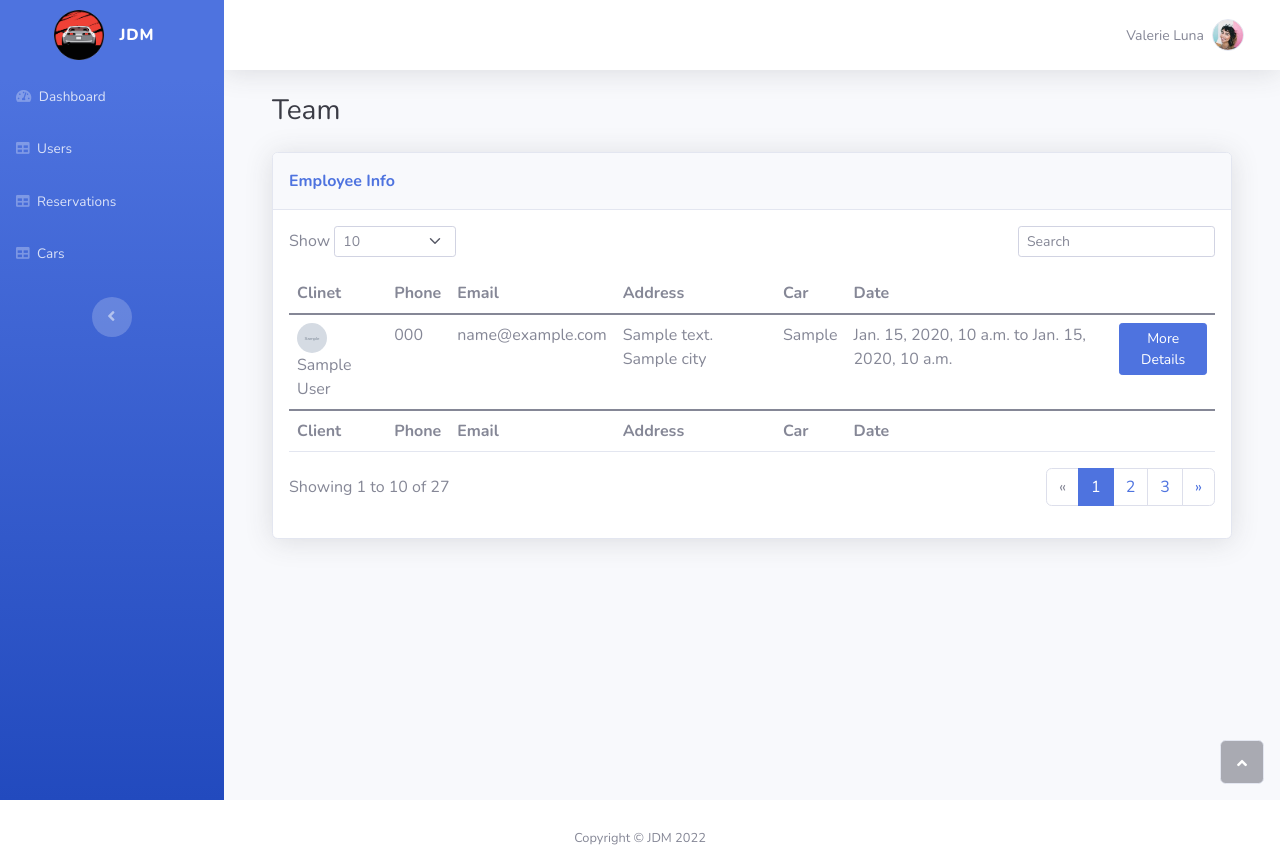
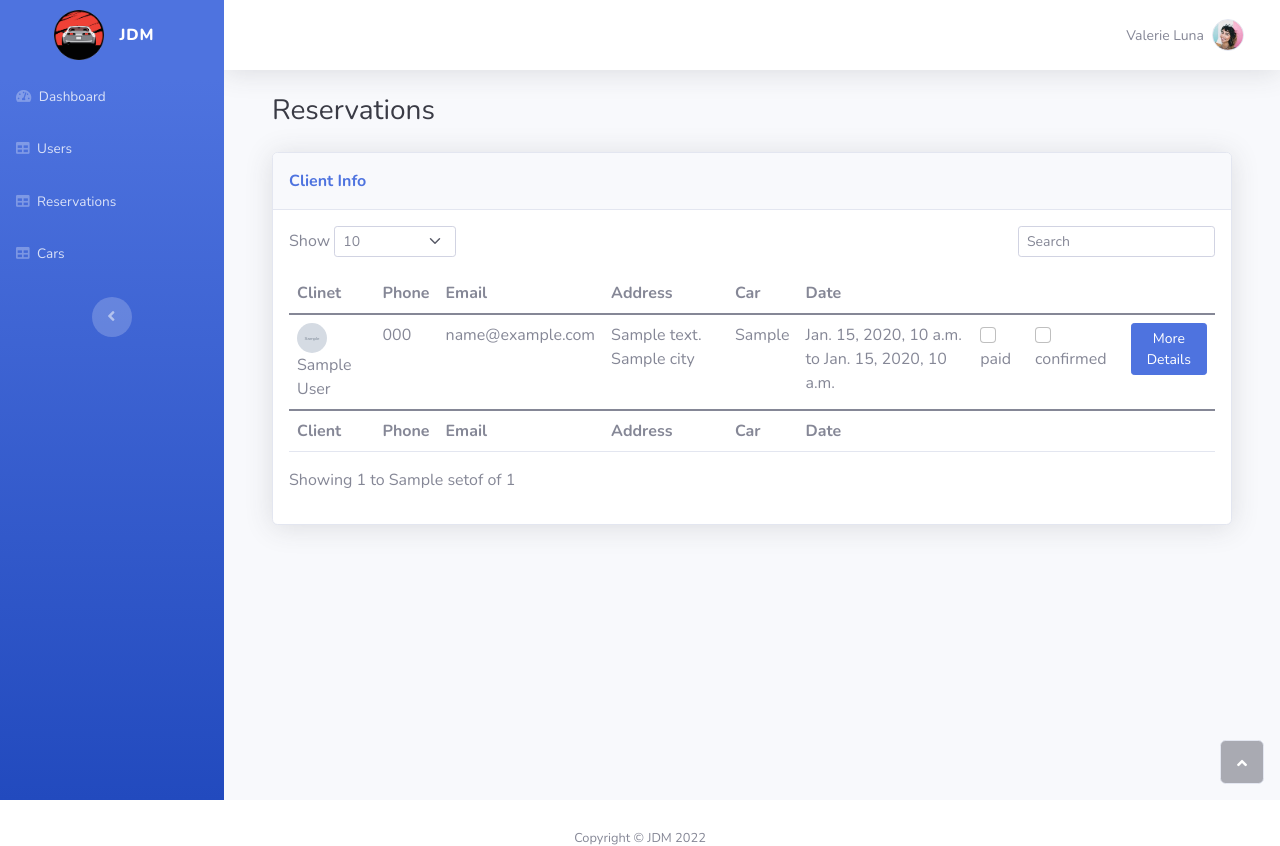
Before and after one commit to MOtAkAli/JDM, a Django app: template employee/templates/employee/reservations.html in a window 1280 px wide. Shown: the top 846 px of the page. Run offline with Django 4.2, Linux system fonts and the light colour scheme; the template is opened without the code that fills it: most values are stand-ins (such as "Sample title", 1, 10 or a date in 2020); grey boxes marked "Sample" are stand-in pictures; some libraries are stand-ins or nearby versions.

Commit message:
adding checkboxes, pagination set up but does not work properly.

```diff
--- a/employee/templates/employee/base.html
+++ b/employee/templates/employee/base.html
@@ -37,7 +37,7 @@
                     </a>
                 </li>
                 <li class="nav-item">
-                    <a class="nav-link" href="/employee/reservations/">
+                    <a class="nav-link" href="/employee/reservations/10/1">
                         <i class="fas fa-table"></i>
                         <span>Reservations</span>
                     </a>
--- a/employee/templates/employee/reservations.html
+++ b/employee/templates/employee/reservations.html
@@ -4,10 +4,10 @@
 
     {% load static %}
     <div class="container-fluid">
-        <h3 class="text-dark mb-4">Team</h3>
+        <h3 class="text-dark mb-4">Reservations</h3>
         <div class="card shadow">
             <div class="card-header py-3">
-                <p class="text-primary m-0 fw-bold">Employee Info</p>
+                <p class="text-primary m-0 fw-bold">Client Info</p>
 
             </div>
             <div class="card-body">
@@ -45,16 +45,26 @@
                             <tbody>
                             <tr>
                                 <td><img class="rounded-circle me-2" width="30" height="30"
-                                         src="{{ v.client.picture.url }}"><br>{{ v.client.first_name}} {{ v.client.last_name }}
+                                         src="{{ v.client.picture.url }}"><br>{{ v.client.first_name }} {{ v.client.last_name }}
                                 </td>
                                 <td>{{ v.client.phone }}</td>
                                 <td>{{ v.client.email }}</td>
                                 <td>{{ v.client.address }} {{ v.client.city }}</td>
                                 <td>{{ v.car.carModel }}</td>
                                 <td>{{ v.startDate }} to {{ v.endDate }}</td>
-                                <td><a href="/employee/reservation/{{ v.id }}" >
+                                <td>
+                                    <input class="form-check-input" type="checkbox" value="" id="flexCheckDefault">
+                                    <label class="form-check-label" for="flexCheckDefault">paid</label>
+                                </td>
+                                <td>
+                                    <input  class="form-check-input" type="checkbox" value="" id="flexCheckDefault">
+                                    <label class="form-check-label" for="flexCheckDefault">confirmed</label>
+                                </td>
+
+                                <td><a href="/employee/reservation/{{ v.id }}">
                                     <button class="btn btn-primary btn-sm">More Details</button>
                                 </a></td>
+
 
                             </tr>
 
@@ -75,22 +85,43 @@
                 </div>
                 <div class="row">
                     <div class="col-md-6 align-self-center">
-                        <p id="dataTable_info" class="dataTables_info" role="status" aria-live="polite">Showing 1 to 10
-                            of 27</p>
+                        <p id="dataTable_info" class="dataTables_info" role="status" aria-live="polite">Showing 1
+                            to {{ setof }} of {{ count }}
+                        </p>
                     </div>
+                    {% if page_has_previous or page_has_next %}
                         <div class="col-md-6">
                             <nav class="d-lg-flex justify-content-lg-end dataTables_paginate paging_simple_numbers">
                                 <ul class="pagination">
-                                <li class="page-item disabled"><a class="page-link" aria-label="Previous" href="#"><span
-                                        aria-hidden="true">«</span></a></li>
-                                <li class="page-item active"><a class="page-link" href="#">1</a></li>
-                                <li class="page-item"><a class="page-link" href="#">2</a></li>
-                                <li class="page-item"><a class="page-link" href="#">3</a></li>
-                                <li class="page-item"><a class="page-link" aria-label="Next" href="#"><span
+                                    {% if page_has_previous %}
+                                        <li class="page-item">
+                                            <a class="page-link" aria-label="Previous"
+                                               href="/employee/reservations/{{ setof }}/{{ num_page_previous }}">
+                                                <span aria-hidden="true">«</span></a></li>
+                                    {% endif %}
+                                    {% if page_has_previous %}
+                                        <li class="page-item"><a class="page-link"
+                                                                 href="/employee/reservations/{{ setof }}/{{ num_page_previous }}">{{ num_page_previous }}1</a>
+                                        </li>
+                                    {% endif %}
+                                    <li class="page-item active"><a class="page-link"
+                                                                    href="/employee/reservations/{{ setof }}/{{ num_page }}">{{ num_page }}</a>
+                                    </li>
+                                    {% if page_has_next %}
+                                        <li class="page-item"><a class="page-link"
+                                                                 href="/employee/reservations/{{ setof }}/{{ num_page_next }}">{{ num_page_next }}</a>
+                                        </li>
+                                    {% endif %}
+                                    {% if page_has_next %}
+
+                                        <li class="page-item"><a class="page-link" aria-label="Next"
+                                                                 href="/employee/reservations/{{ setof }}/{{ num_page_next }}"><span
                                                 aria-hidden="true">»</span></a></li>
+                                    {% endif %}
                                 </ul>
                             </nav>
                         </div>
+                    {% endif %}
                 </div>
             </div>
         </div>
--- a/employee/urls.py
+++ b/employee/urls.py
@@ -3,6 +3,6 @@ from . import views
 
 urlpatterns = [
     path("", views.index, name="index"),
-    path("reservations/", views.reservations, name="reservations"),
+    path("reservations/<int:setof>/<int:num_page>", views.reservations, name="reservations"),
     path("reservation/<int:id>", views.reservation, name="details"),
 ]
```
Also changed, not shown: employee/views.py (+21 -3 lines). Lines whose indentation alone changed are shown as unchanged.
